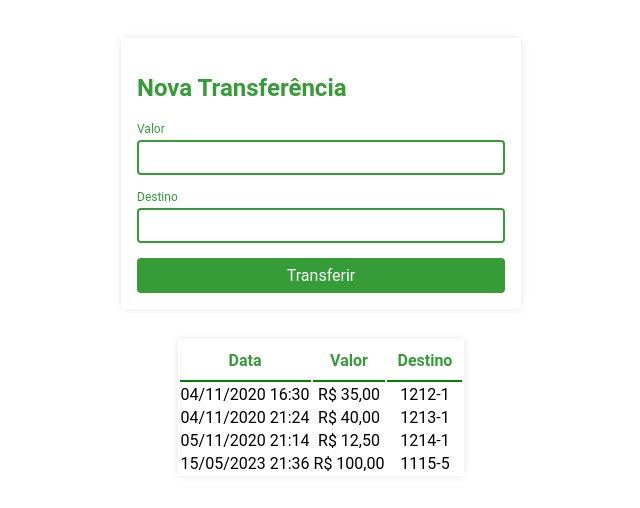
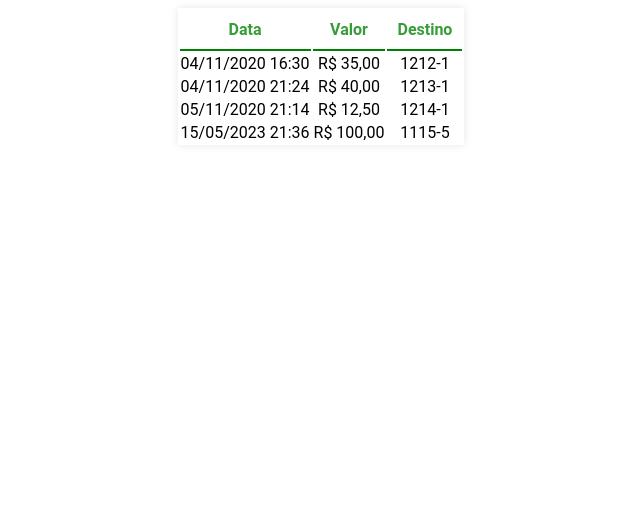
Before and after one commit to Frafaelrls/angular-explorando-o-framework, an Angular app: page /extrato in a window 1280 px wide. Shown: the top 508 px of the page, without its empty margins (319-959 px from the left). Built offline with nearby package versions, Linux system fonts and the light colour scheme; data requests are answered from the project's data file.

Commit message:
adicionando a chamada do componente router_outlet

```diff
--- a/src/app/app.component.html
+++ b/src/app/app.component.html
@@ -1,3 +1 @@
-<app-nova-transferencia></app-nova-transferencia>
-
-<app-extrato></app-extrato>
+<router-outlet></router-outlet>
```
